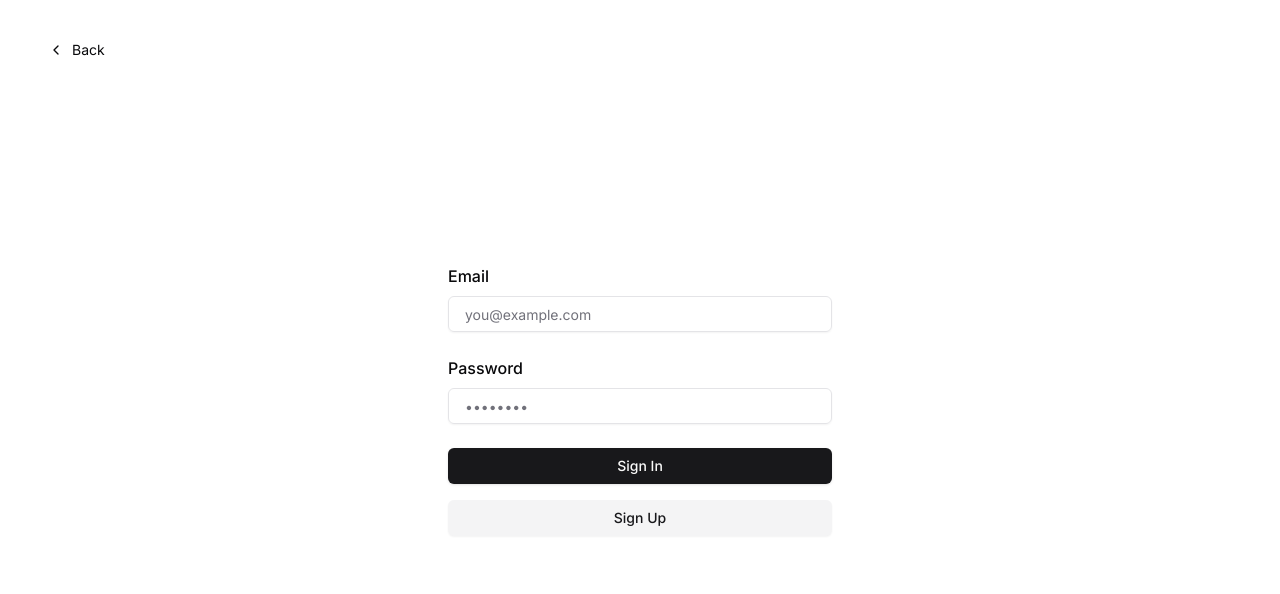
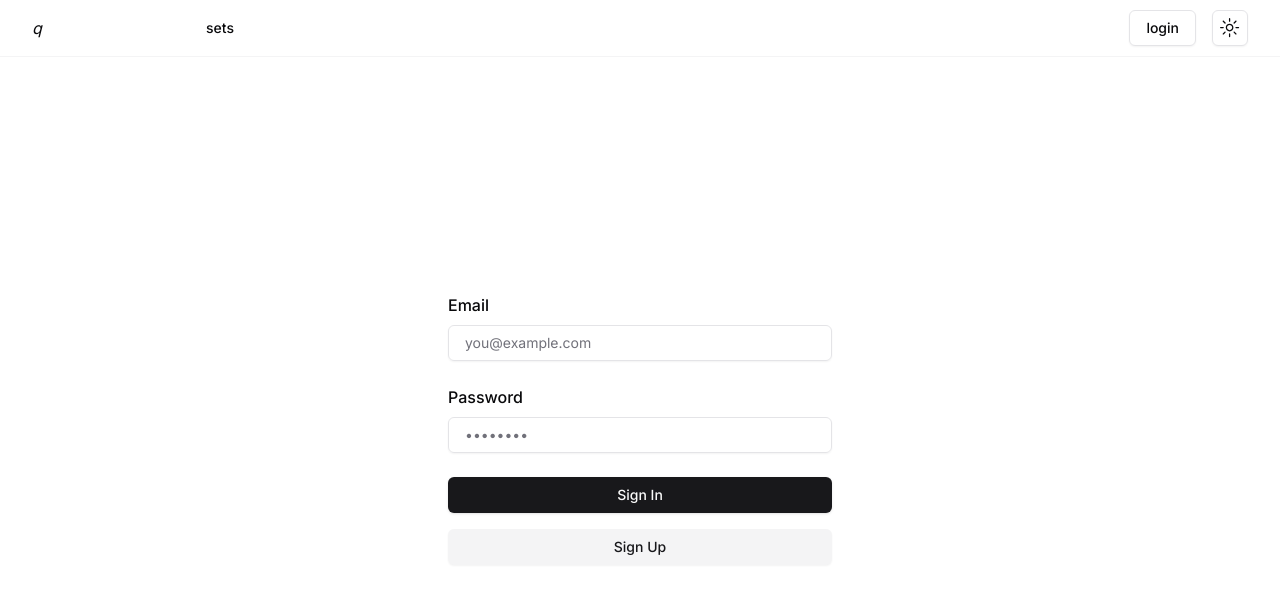
Before and after one commit to angyaloliver/freezlet, a Next.js app: page /login in a window 1280 px wide. Shown: the top 594 px of the page. Built offline with nearby package versions, Linux system fonts and the light colour scheme; no server answers.

Commit message:
🛂 enforce auth

```diff
--- a/app/layout.tsx
+++ b/app/layout.tsx
@@ -3,6 +3,12 @@ import { Inter as FontSans } from "next/font/google";
 import "./globals.css";
 
 import { cn } from "../lib/utils";
+import AuthButton from "@/components/AuthButton";
+import { ModeToggle } from "@/components/ui/mode-toggle";
+import { cookies } from "next/headers";
+import { createClient } from "@/utils/supabase/server";
+
+import Link from "next/link";
 
 const defaultUrl = process.env.VERCEL_URL
   ? `https://${process.env.VERCEL_URL}`
@@ -19,16 +25,33 @@ const fontSans = FontSans({
   variable: "--font-sans",
 });
 
+import dynamic from "next/dynamic";
+
+const NoSSRMainNav = dynamic(() => import("../components/MainNav"), {
+  ssr: false,
+});
+
 export default function RootLayout({
   children,
 }: {
   children: React.ReactNode;
 }) {
+  const cookieStore = cookies();
+
+  const canInitSupabaseClient = () => {
+    try {
+      createClient(cookieStore);
+      return true;
+    } catch (e) {
+      return false;
+    }
+  };
+
+  const isSupabaseConnected = canInitSupabaseClient();
   return (
     <html
       lang="en"
       className={cn("min-h-screen font-sans antialiased", fontSans.variable)}
-      suppressHydrationWarning
     >
       <body>
         <main className="min-h-screen flex flex-col items-center">
@@ -38,6 +61,22 @@ export default function RootLayout({
             enableSystem
             disableTransitionOnChange
           >
+            <header className="sticky top-0 z-50 w-full border-b border-border/40 bg-background/95 backdrop-blur supports-[backdrop-filter]:bg-background/60">
+              <div className="flex h-14 max-w-screen-2xl items-center px-8">
+                <div className="w-[13%]">
+                  <Link href="/">
+                    <i>q</i>
+                  </Link>
+                </div>
+                <NoSSRMainNav />
+                <div className="flex ml-auto">
+                  <div className="mr-4">
+                    {isSupabaseConnected && <AuthButton />}
+                  </div>
+                  <ModeToggle />
+                </div>
+              </div>
+            </header>
             {children}
           </ThemeProvider>
         </main>
--- a/app/login/page.tsx
+++ b/app/login/page.tsx
@@ -1,4 +1,3 @@
-import Link from "next/link";
 import { headers, cookies } from "next/headers";
 import { createClient } from "@/utils/supabase/server";
 import { redirect } from "next/navigation";
@@ -57,27 +56,6 @@ export default function Login({
 
   return (
     <div className="flex-1 flex flex-col w-full px-8 sm:max-w-md justify-center gap-2">
-      <Link
-        href="/"
-        className="absolute left-8 top-8 py-2 px-4 rounded-md no-underline text-foreground bg-btn-background hover:bg-btn-background-hover flex items-center group text-sm"
-      >
-        <svg
-          xmlns="http://www.w3.org/2000/svg"
-          width="24"
-          height="24"
-          viewBox="0 0 24 24"
-          fill="none"
-          stroke="currentColor"
-          strokeWidth="2"
-          strokeLinecap="round"
-          strokeLinejoin="round"
-          className="mr-2 h-4 w-4 transition-transform group-hover:-translate-x-1"
-        >
-          <polyline points="15 18 9 12 15 6" />
-        </svg>{" "}
-        Back
-      </Link>
-
       <form
         className="animate-in flex-1 flex flex-col w-full justify-center gap-2 text-foreground"
         action={signIn}
--- a/app/page.tsx
+++ b/app/page.tsx
@@ -1,40 +1,9 @@
-import AuthButton from "../components/AuthButton";
-import { createClient } from "@/utils/supabase/server";
 import Header from "@/components/Header";
-import { cookies } from "next/headers";
-import { ModeToggle } from "@/components/ui/mode-toggle";
-
-import { MainNav } from "@/components/MainNav";
 
 export default async function Index() {
-  const cookieStore = cookies();
-
-  const canInitSupabaseClient = () => {
-    try {
-      createClient(cookieStore);
-      return true;
-    } catch (e) {
-      return false;
-    }
-  };
-
-  const isSupabaseConnected = canInitSupabaseClient();
-
   return (
-    <div className="w-full flex flex-col gap-20 items-center">
-      <header className="sticky top-0 z-50 w-full border-b border-border/40 bg-background/95 backdrop-blur supports-[backdrop-filter]:bg-background/60">
-        <div className="flex h-14 max-w-screen-2xl items-center px-8">
-          <div className="w-[13%]">
-            <i>q</i>
-          </div>
-          <MainNav />
-          <div className="flex ml-auto">
-            <div className="mr-4">{isSupabaseConnected && <AuthButton />}</div>
-            <ModeToggle />
-          </div>
-        </div>
-      </header>
-      <div className="animate-in flex-1 flex flex-col gap-20 max-w-4xl px-3">
+    <div className="w-full flex flex-col items-center pt-28">
+      <div className="animate-in flex-1 flex flex-col max-w-4xl px-3">
         <Header />
       </div>
     </div>
--- /dev/null
+++ b/app/sets/page.tsx
@@ -0,0 +1,26 @@
+import { createClient } from "@/utils/supabase/server";
+import { cookies } from "next/headers";
+
+export default async function Sets() {
+  const cookieStore = cookies();
+  const supabase = createClient(cookieStore);
+
+  const {
+    data: { user },
+  } = await supabase.auth.getUser();
+
+  const { data: sets, error } = await supabase
+    .from("sets")
+    .select()
+    .eq("user_id", user?.id);
+
+  if (error) {
+    return <div>error</div>;
+  }
+
+  if (!sets) {
+    return <div>no sets</div>;
+  }
+
+  return <pre>{JSON.stringify(sets, null, 2)}</pre>;
+}
--- a/components/AuthButton.tsx
+++ b/components/AuthButton.tsx
@@ -23,7 +23,7 @@ export default async function AuthButton() {
 
   return user ? (
     <div className="flex items-center gap-4">
-      Hey, {user.email}!
+      hey, {user.email}!
       <form action={signOut}>
         <Button variant="outline">logout</Button>
       </form>
--- a/components/MainNav.tsx
+++ b/components/MainNav.tsx
@@ -6,11 +6,9 @@ import Link from "next/link";
 import { cn } from "@/lib/utils";
 import {
   NavigationMenu,
-  NavigationMenuContent,
   NavigationMenuItem,
   NavigationMenuLink,
   NavigationMenuList,
-  NavigationMenuTrigger,
   navigationMenuTriggerStyle,
 } from "@/components/ui/navigation-menu";
 
@@ -22,12 +20,12 @@ const components: { title: string; href: string; description: string }[] = [
   },
 ];
 
-export function MainNav() {
+export default function MainNav() {
   return (
     <NavigationMenu>
       <NavigationMenuList>
         <NavigationMenuItem>
-          <Link href="/sets" legacyBehavior passHref>
+          <Link href="/sets" passHref>
             <NavigationMenuLink className={navigationMenuTriggerStyle()}>
               sets
             </NavigationMenuLink>
--- a/package.json
+++ b/package.json
@@ -11,8 +11,9 @@
     "@radix-ui/react-label": "^2.0.2",
     "@radix-ui/react-navigation-menu": "^1.1.4",
     "@radix-ui/react-slot": "^1.0.2",
+    "@supabase/auth-helpers-nextjs": "^0.8.7",
     "@supabase/ssr": "latest",
-    "@supabase/supabase-js": "latest",
+    "@supabase/supabase-js": "^2.39.3",
     "autoprefixer": "10.4.15",
     "class-variance-authority": "^0.7.0",
     "clsx": "^2.1.0",
```
Also changed, not shown: middleware.ts (+20 -20 lines), 1 other file (tests, documents, lock files or other folders).
